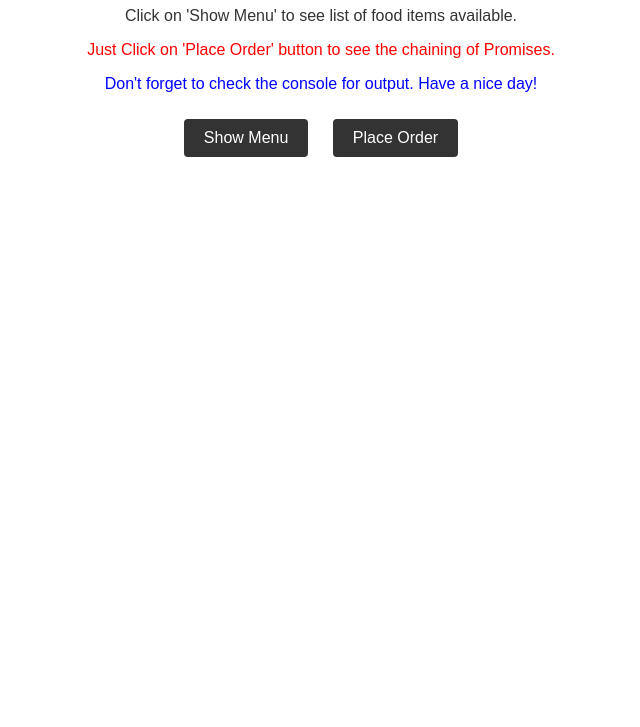
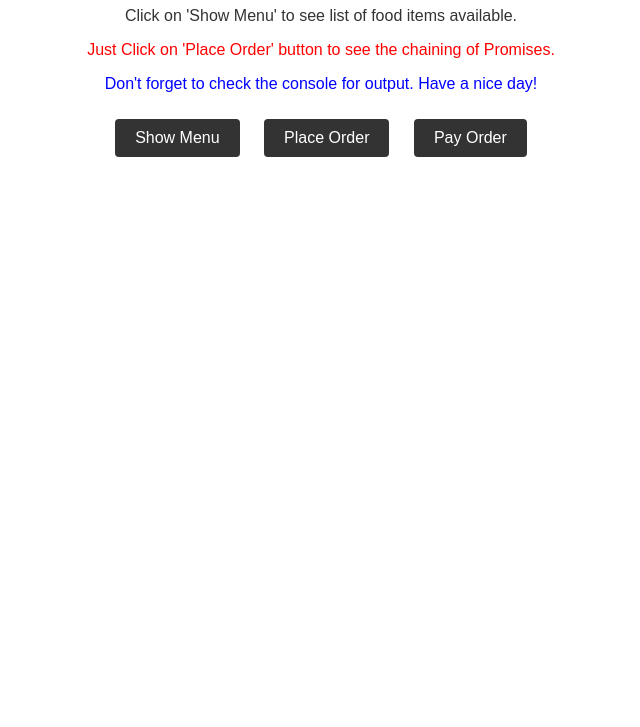
Before and after one commit to satish-kg/f2_may_restaurants_promises, a plain HTML site: page index.html in a window 1280 px wide. Shown: the part 73-800 px from the top of the page, without its empty margins (319-959 px from the left). Drawn offline with Linux system fonts and the light colour scheme.

Commit message:
pay button restored

```diff
--- a/index.html
+++ b/index.html
@@ -12,7 +12,7 @@
     <p style="color:blue">Don't forget to check the console for output. Have a nice day!</p>
     <button id="menuButton">Show Menu</button>
     <button id="orderButton">Place Order</button>
-<!--    <button id="payButton">Pay Order</button>-->
+    <button id="payButton">Pay Order</button>
   </div>
   <div class="dynamic-display">
 
```
